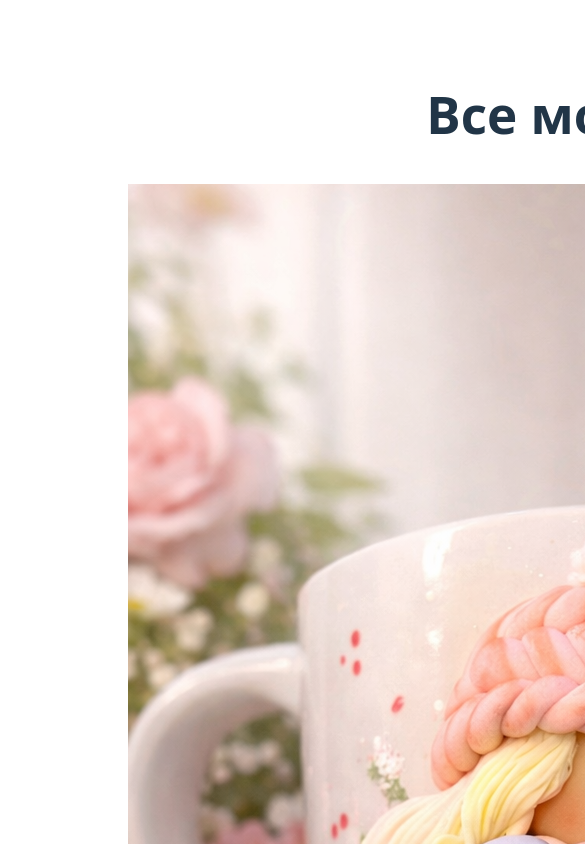
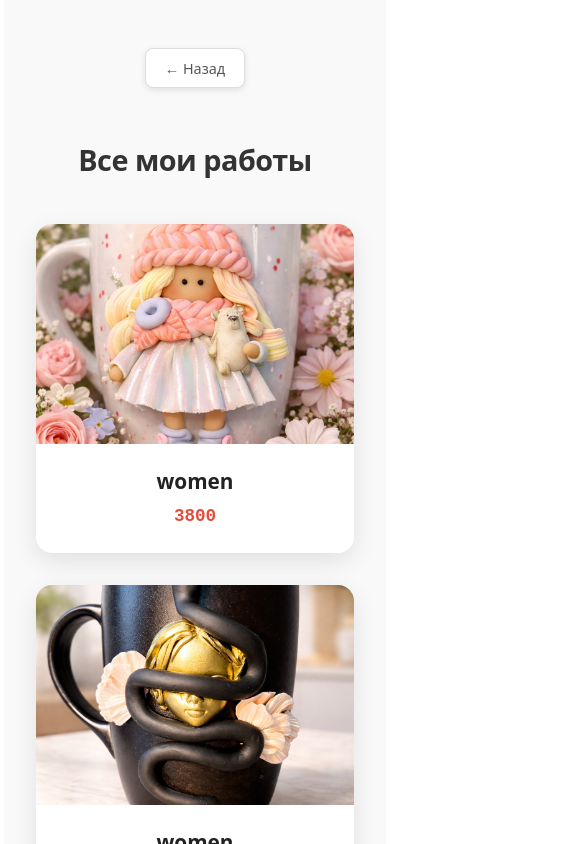
Before and after one commit to Ivan1990Nik/Baked_clay, a React (Vite) app: page /product in a window 390 px wide. Shown: the top 844 px of the page, 585 px wide, since content can reach past the window. Built offline with nearby package versions, Linux system fonts and the light colour scheme.

Commit message:
add productItem

```diff
--- /dev/null
+++ b/src/data/DataBase.js
@@ -0,0 +1,28 @@
+import { getImage } from "../utils/getImage";
+
+export const Data = [
+    {
+        id: 1,
+        price: 3800,
+        name: 'women',
+        img: getImage("carusel", "flora.png"),
+    },
+    {
+        id: 2,
+        price: 3800,
+        name: 'women',
+        img: getImage("carusel", "face.png"),
+    },
+    {
+        id: 3,
+        price: 3800,
+        name: 'women',
+        img: getImage("carusel", "bear.jpg"),
+    },
+    {
+        id: 4,
+        price: 3800,
+        name: 'women',
+        img: getImage("carusel", "love.png"),
+    },
+]
--- a/src/pages/products/productList.css
+++ b/src/pages/products/productList.css
@@ -0,0 +1,230 @@
+/* src/components/products/productList.css */
+
+.product-list {
+  padding: 4rem 2rem;
+  background-color: #f9f9f9;
+  min-height: 100vh;
+  width: 700px;
+
+}
+
+.product-list__back-btn {
+  margin-bottom: 2rem;
+  padding: 0.75rem 1.5rem;
+  font-size: 1rem;
+  font-weight: 500;
+  color: #555;
+  background-color: #fff;
+  border: 1px solid #ddd;
+  border-radius: 8px;
+  cursor: pointer;
+  box-shadow: 0 2px 6px rgba(0, 0, 0, 0.1);
+  transition: all 0.3s ease;
+}
+
+.product-list__back-btn:hover {
+  background-color: #f0f0f0;
+  transform: translateY(-2px);
+  box-shadow: 0 4px 12px rgba(0, 0, 0, 0.15);
+}
+
+.product-list__container {
+  max-width: 1200px;
+  margin: 0 auto;
+  text-align: center;
+}
+
+.product-list__container h1 {
+  font-size: 2.5rem;
+  color: #333;
+  margin-bottom: 3rem;
+  font-weight: 700;
+  letter-spacing: -0.5px;
+}
+
+.product-list__grid {
+  display: grid;
+  grid-template-columns: repeat(3, 1.5fr);
+  gap: 2rem;
+  justify-items: center;
+}
+
+/* Планшет (768px) */
+@media (max-width: 768px) {
+    .product-list{
+        width: 450px;
+    }
+  .product-list__grid {
+    grid-template-columns: repeat(2, 1fr);
+  }
+
+  .product-list__container h1 {
+    font-size: 2rem;
+  }
+}
+
+/* Телефон (480px) */
+@media (max-width: 480px) {
+  .product-list__grid {
+    grid-template-columns: 1fr;
+    padding: 0 1rem;
+  }
+
+  .product-list {
+    width: 350px;
+    padding: 3rem 1rem;
+  }
+
+  .product-list__container h1 {
+    font-size: 1.8rem;
+  }
+
+  .product-list__back-btn {
+    font-size: 0.9rem;
+    padding: 0.6rem 1.2rem;
+  }
+}
+
+/* Стиль карточки */
+.product-list__card {
+  background: white;
+  border-radius: 16px;
+  overflow: hidden;
+  box-shadow: 0 8px 25px rgba(0, 0, 0, 0.1);
+  transition: all 0.4s cubic-bezier(0.175, 0.885, 0.32, 1.275);
+  width: 100%;
+  max-width: 320px;
+  text-align: center;
+  cursor: default;
+}
+
+.product-list__card:hover {
+  transform: translateY(-8px);
+  box-shadow: 0 16px 40px rgba(0, 0, 0, 0.15);
+}
+
+.product-list__card-image {
+  height: 220px;
+  overflow: hidden;
+  display: flex;
+  align-items: center;
+  justify-content: center;
+  background-color: #f5f5f5;
+}
+
+.product-list__card-image img {
+  width: 100%;
+  height: 100%;
+  object-fit: cover;
+  transition: transform 0.5s ease;
+}
+
+.product-list__card:hover .product-list__card-image img {
+  transform: scale(1.05);
+}
+
+.product-list__card-content {
+  padding: 1.5rem;
+}
+
+.product-list__card-title {
+  margin: 0 0 0.5rem;
+  font-size: 1.3rem;
+  color: #222;
+  font-weight: 600;
+  line-height: 1.3;
+}
+
+.product-list__card-price {
+  margin: 0;
+  font-size: 1.1rem;
+  color: #e74c3c;
+  font-weight: 700;
+  font-family: 'Courier New', monospace;
+}
+
+/* Дополнительно: для очень маленьких экранов */
+@media (max-width: 320px) {
+  .product-list__card-title {
+    font-size: 1.1rem;
+  }
+
+  .product-list__card-price {
+    font-size: 1rem;
+  }
+   .modal-close {
+    top: -30px;
+    right: -30px;
+    font-size: 3rem;
+  }
+
+  .modal-image {
+    max-height: 70vh;
+  }
+}
+
+
+/* ===== Модальное окно увеличения ===== */
+
+.modal-overlay {
+  position: fixed;
+  top: 0;
+  left: 0;
+  width: 100vw;
+  height: 100vh;
+  background-color: rgba(0, 0, 0, 0.9);
+  display: flex;
+  justify-content: center;
+  align-items: center;
+  z-index: 1000;
+
+  backdrop-filter: blur(5px);
+}
+
+.modal-content {
+  position: relative;
+  max-width: 90vw;
+  max-height: 90vh;
+  display: flex;
+  flex-direction: column;
+  align-items: center;
+  justify-content: center;
+}
+
+.modal-close {
+    z-index: 1000;
+  position: absolute;
+  top: -20px;
+  right: 0px;
+  font-size: 4rem;
+  color: white;
+  background: none;
+  border: none;
+  cursor: pointer;
+  padding: 0;
+  line-height: 1;
+  text-shadow: 0 0 10px rgba(0, 0, 0, 0.5);
+  transition: color 0.3s ease;
+}
+
+.modal-close:hover {
+  color: #ff6b6b;
+  transform: scale(1.1);
+}
+
+.modal-image {
+  max-width: 100%;
+  object-fit: contain;
+  border-radius: 8px;
+  box-shadow: 0 12px 40px rgba(0, 0, 0, 0.5);
+  transition: transform 0.4s ease;
+}
+
+.modal-image:hover {
+  transform: scale(1.02);
+}
+
+/* Адаптивность для мобильных */
+@media (max-width: 480px) {
+
+}
--- a/src/pages/products/productList.jsx
+++ b/src/pages/products/productList.jsx
@@ -1,48 +1,72 @@
-// src/pages/products/ProductList.jsx
-import { useEffect } from "react";
 import { useNavigate } from "react-router-dom";
-import { getImage } from "../../utils/getImage";
-
-const imageFiles = [
-  "flora.png",
-  "face.png",
-  "face.png",
-  "bear.jpg",
-  "love.png",
-];
-
-const images = imageFiles.map(file => getImage("carusel", file));
+import { Data } from "../../data/DataBase";
+import "./productList.css";
+import { useEffect, useState } from "react";
 
 function ProductList() {
   const navigate = useNavigate();
+  const [selectedImage, setSelectedImage] = useState(null); // Состояние для открытого изображения
 
-  // При загрузке страницы можно добавить логику (например, загрузку данных)
+  const handleImageClick = (imgSrc) => {
+    setSelectedImage(imgSrc);
+  };
+
+  const closeModal = () => {
+    setSelectedImage(null);
+  };
+
+  // Обработка нажатия на Escape
   useEffect(() => {
-    console.log("ProductList page loaded");
+    const handleEsc = (e) => {
+      if (e.key === "Escape") closeModal();
+    };
+    window.addEventListener("keydown", handleEsc);
+    return () => window.removeEventListener("keydown", handleEsc);
   }, []);
 
   return (
+    <>
       <section className="product-list">
         <button
           className="product-list__back-btn"
-          onClick={() => navigate(-1)} // Вернуться назад
+          onClick={() => navigate(-1)}
         >
           ← Назад
         </button>
+
         <div className="product-list__container">
           <h1>Все мои работы</h1>
           <div className="product-list__grid">
-          {images.map((img, index) => (
-            <div key={index} className="product-list__card">
-              <img src={img} alt={`Работа ${index + 1}`} />
-              <p>Работа {index + 1}</p>
+            {Data.map((item) => (
+              <div key={item.id} className="product-list__card">
+                <div
+                  className="product-list__card-image"
+                  onClick={() => handleImageClick(item.img)}
+                >
+                  <img src={item.img} alt={item.name} />
+                </div>
+                <div className="product-list__card-content">
+                  <h3 className="product-list__card-title">{item.name}</h3>
+                  <p className="product-list__card-price">{item.price}</p>
+                </div>
               </div>
             ))}
           </div>
-
-
         </div>
       </section>
+
+      {/* Модальное окно увеличения изображения */}
+      {selectedImage && (
+        <div className="modal-overlay" onClick={closeModal}>
+          <div className="modal-content">
+            <button className="modal-close" onClick={closeModal}>
+              ×
+            </button>
+            <img src={selectedImage} alt="увеличенная работа" className="modal-image" />
+          </div>
+        </div>
+      )}
+    </>
   );
 }
 
```
Lines whose indentation alone changed are shown as unchanged.
